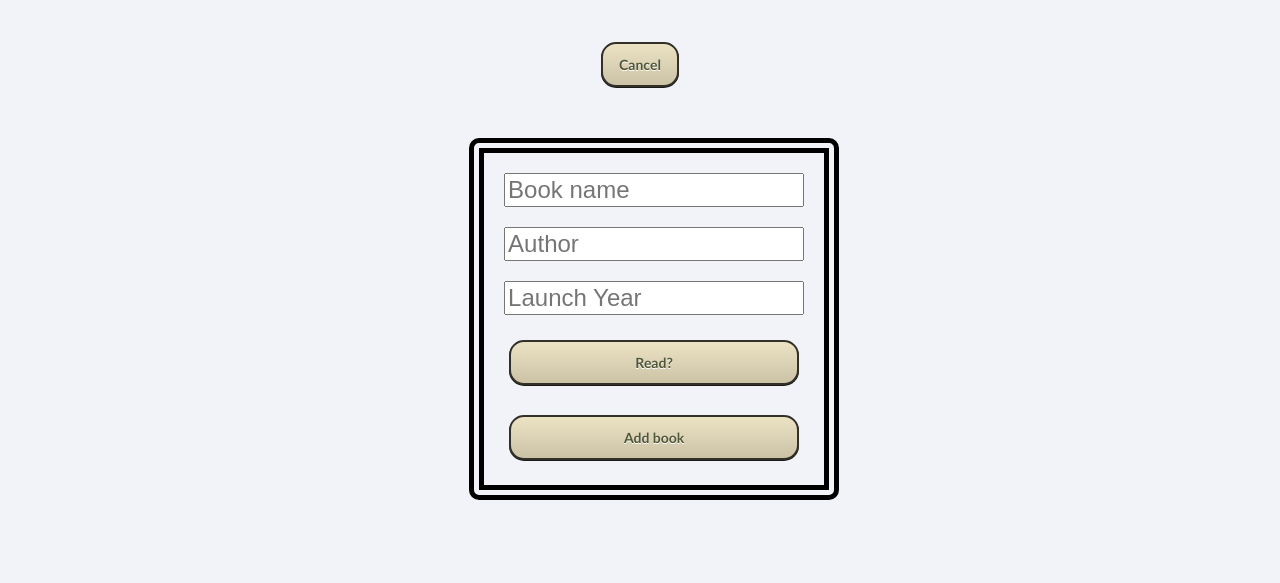
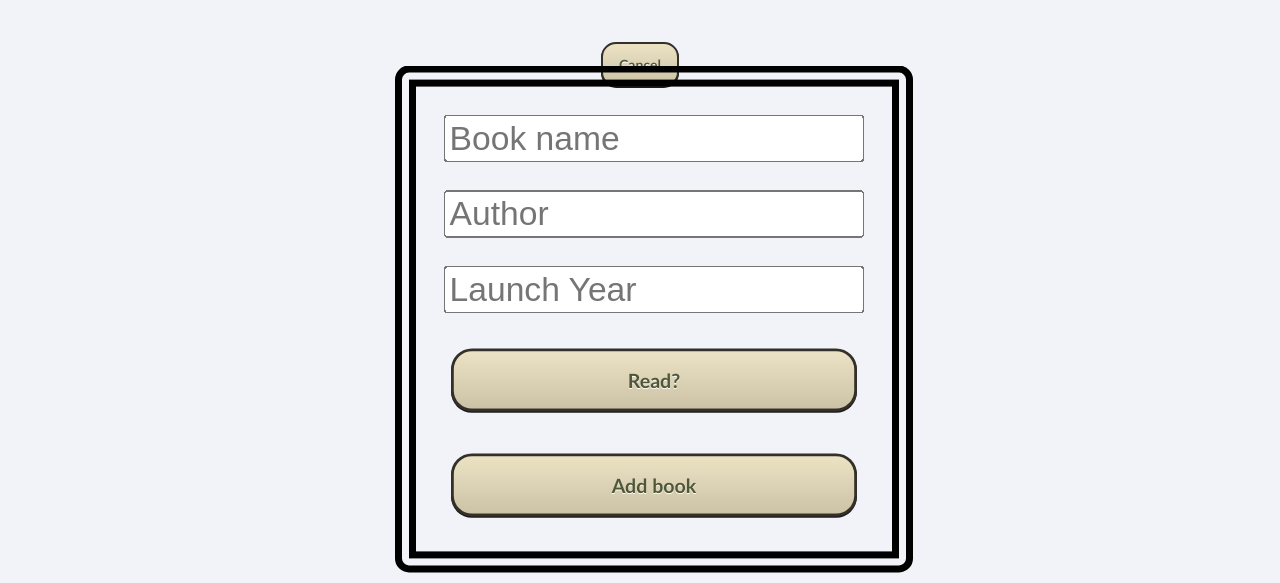
Before and after one commit to MarcosRidley/myPersonalLibrary, a plain HTML site: page index.html in a window 1280 px wide. Both pictures are taken after a click on the button "Add new book". Shown: the part 155-738 px from the top of the page. Drawn offline with Linux system fonts and the light colour scheme.

Commit message:
increase scale of new book tab

```diff
--- a/script.js
+++ b/script.js
@@ -32,6 +32,7 @@ function addBookToLibrary(book) {
 function toggleWindow() {
   bookCards.classList.toggle("hidden");
   newBookTab.classList.toggle("hidden");
+  newBookTab.classList.toggle("transition");
   if (newBookButton.textContent == "Add new book") {
     newBookButton.textContent = "Cancel";
   } else {
--- a/styles.css
+++ b/styles.css
@@ -77,6 +77,7 @@ header {
   top: 36.65%;
   left: 36.65%;
   z-index: 1000;
+  transform: scale(1.4);
 }
 .hidden {
   display: none;
```
